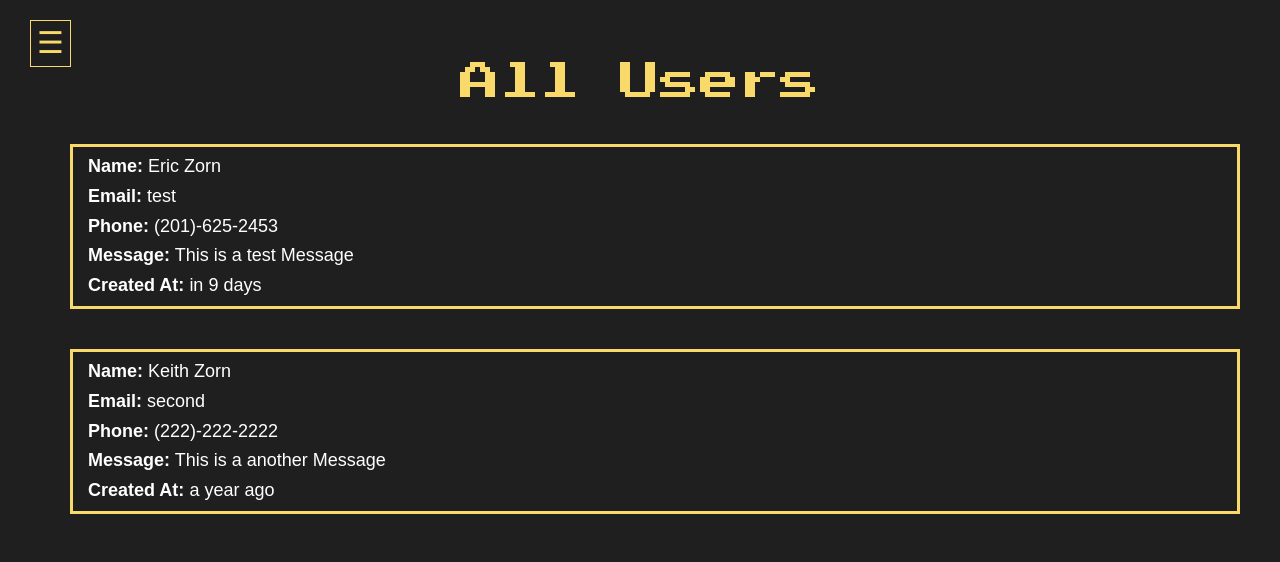
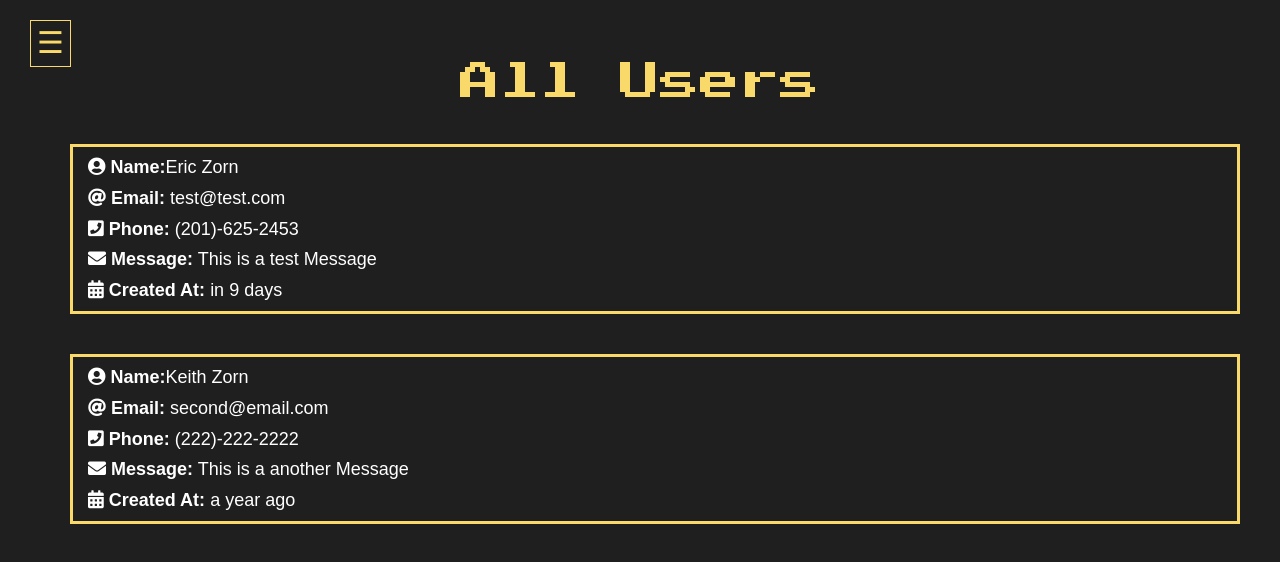
Before and after one commit to ericzorn93/ez-portfolio-Full-Stack, a React (Create React App) app in the folder client/: page /admin/users in a window 1280 px wide. Shown: the top 562 px of the page. Built offline with nearby package versions, Linux system fonts and the light colour scheme.

Commit message:
User Front-End Complete

```diff
--- a/client/src/assets/css/admin/user.css
+++ b/client/src/assets/css/admin/user.css
@@ -7,3 +7,12 @@
     color: white;
     margin-top: 40px;
 }
+
+.user .user-link {
+    color: white;
+    text-decoration: none;
+}
+
+.user .user-link:hover {
+    color: var(--secondary-color);
+}
--- a/client/src/components/main-components/Users.js
+++ b/client/src/components/main-components/Users.js
@@ -8,8 +8,8 @@ class Users extends Component {
 
     state = {
         users: [
-            { id: 1, name: "Eric Zorn", email: "test", phone: "2016252453", message: "This is a test Message", date: "2018-09-09T16:21:51.231Z" },
-            { id: 2, name: "Keith Zorn", email: "second", phone: "2222222222", message: "This is a another Message", date: "2017-09-09T16:21:51.231Z" }
+            { id: 1, name: "Eric Zorn", email: "test@test.com", phone: "2016252453", message: "This is a test Message", date: "2018-09-09T16:21:51.231Z" },
+            { id: 2, name: "Keith Zorn", email: "second@email.com", phone: "2222222222", message: "This is a another Message", date: "2017-09-09T16:21:51.231Z" }
         ]
     };
 
--- a/client/src/components/sub-components/User.js
+++ b/client/src/components/sub-components/User.js
@@ -9,12 +9,13 @@ const User = ({ users }) => {
            const newPhone = `(${user.phone.slice(0,3)})-${user.phone.slice(3,6)}-${user.phone.slice(6)}`;
            return(
                <div className="user container" key={user.id}>
-                 <h4><strong>Name:</strong> {user.name}</h4>
-                 <h4><strong>Email:</strong> {user.email}</h4>
-                 <h4><strong>Phone:</strong> {newPhone}</h4>
-                 <h4><strong>Message:</strong> {user.message}</h4>
+                 <h4><strong><i className="fas fa-user-circle"></i> Name:</strong>{user.name}</h4>
+                 <h4><strong><i className="fas fa-at"></i> Email:</strong> <a href={`mailto: ${user.email}`} className={"user-link"}> {user.email}</a></h4>
+                 <h4><strong><i className="fas fa-phone-square"></i> Phone:</strong><a href={`tel:${user.phone}`} className={"user-link"}> {newPhone}</a></h4>
+                 <h4><strong><i className="fas fa-envelope"></i> Message:</strong> {user.message}</h4>
                  <h4>
-                     <strong>Created At:</strong> <Moment to={user.date}></Moment>
+                     <i className="fas fa-calendar-alt"></i>
+                     <strong> Created At:</strong> <Moment to={user.date}></Moment>
                  </h4>
                </div>
            )
```
